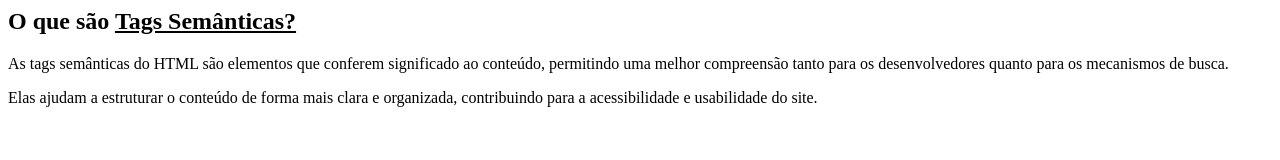
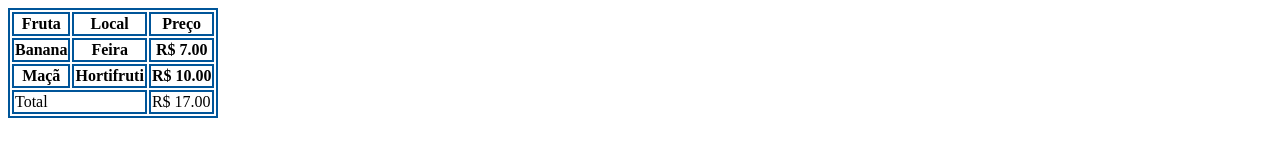
Before and after one commit to vineefreitas/html-semantico-senai-fordenter, a plain HTML site: page 2.html in a window 1280 px wide. Drawn offline with Linux system fonts and the light colour scheme.

Commit message:
feat(pagina-2): criação da tabela

```diff
--- a/2.html
+++ b/2.html
@@ -1,7 +1,79 @@
-<section id="inicio">
+<!DOCTYPE html>
+<html lang="pt-BR">
+<head>
+    <meta charset="UTF-8">
+    <meta name="viewport" content="width=device-width, initial-scale=1.0">
+    <title>Página dois, vamos fixar !</title>
+</head>
+<body>
+    <header>
+    <!--Aqui vai o cabeçalho da página  -->
+
+    <nav>
+        <!-- Menu de navegaçção principal  -->
+    </nav>
+    </header>
+
+    <main>
+    <!--Já no main vai o conteúdo principal da página  -->
     <article>
-        <h2>O que são <ins>Tags Semânticas?</ins></h2>
-        <p>As tags semânticas do HTML são elementos que conferem significado ao conteúdo, permitindo uma melhor compreensão tanto para os desenvolvedores quanto para os mecanismos de busca.</p>
-        <p>Elas ajudam a estruturar o conteúdo de forma mais clara e organizada, contribuindo para a acessibilidade e usabilidade do site.</p>
+    <!--Artigo ou conteúdo autocontido, não necessariamente contectado ao assunto da página  -->
+        <header>
+        <!-- Cabeçalho do artigo  -->
+        </header>
+
+        <footer>
+        <!-- Rodapé do artigo  -->
+        </footer>
+
+
     </article>
-</section>
+
+    <section>
+        <!-- Seção relacionada com o conteúdo do site  -->
+    </section>
+    <style>
+        table, td, tr, th {
+            border: 2px solid #059
+        }
+    </style>
+    <table>
+        <thead>
+            <tr>
+                <th>Fruta</th>
+                <th>Local</th>
+                <th>Preço</th>
+            </tr>
+        </thead>
+        <tbody>
+            <tr>
+                <th>Banana</th>
+                <th>Feira</th>
+                <th>R$ 7.00</th>
+            </tr>
+            <tr>
+                <th>Maçã</th>
+                <th>Hortifruti</th>
+                <th>R$ 10.00</th>
+            </tr>
+        </tbody>
+        <tfoot>
+            <tr>
+                <td colspan="2">Total</td>
+                <td>R$ 17.00</td>
+            </tr>
+        </tfoot>
+    </table>
+</main>
+
+<footer>
+
+</footer>
+
+<aside>
+        <nav>
+            <!-- Menu de navegaçção lateral-->
+        </nav>
+</aside>
+</body>
+</html>
```
